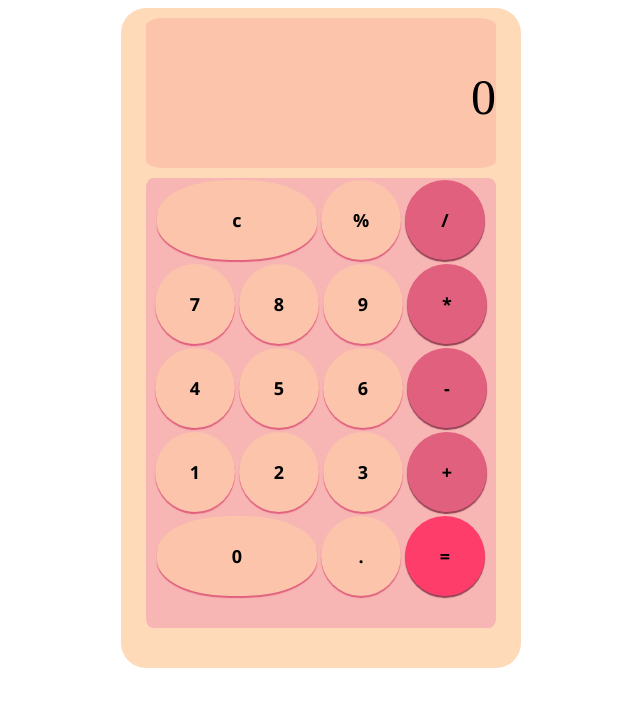
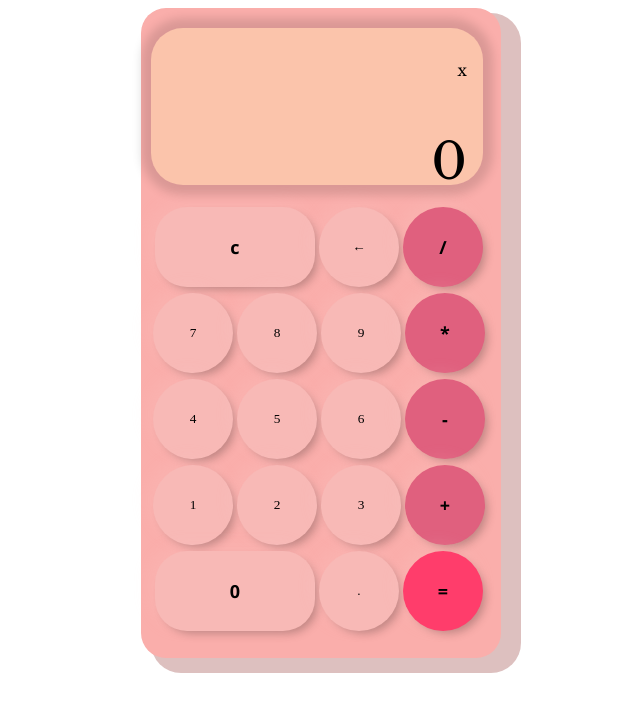
Before and after one commit to itsPauO/Calculadora, a plain HTML site: page index.html in a window 1280 px wide. Shown: the whole page, without its empty margins (319-959 px from the left). Drawn offline with nearby package versions, Linux system fonts and the light colour scheme.

Commit message:
Cambios estéticos a la calculadora

```diff
--- a/app.js
+++ b/app.js
@@ -10,4 +10,3 @@ function operacion(valor) {
   ope = valor
 
   }
-}
--- a/index.html
+++ b/index.html
@@ -5,46 +5,48 @@
     <meta http-equiv="X-UA-Compatible" content="IE=edge" />
     <meta name="viewport" content="width=device-width, initial-scale=1.0" />
     <title>Document</title>
+    <link href="https://fonts.googleapis.com/css2?family=Libre+Baskerville&display=swap" rel="stylesheet" type="text/css">
     <link rel="stylesheet" href="style.css" />
     <script src="app.js"></script>
   </head>
   <body>
     <!-- CAlculadora-->
     <div id="fondoCalculadora">
-      <div id="cabecera">
+      <div id="display">
         <div id="resultado">
+          <p id="resultadoAnterior">x</p>
           <p id="resultadonum">0</p>
         </div>
       </div>
 
       <div id="fondoBotones">
         <div class="lineas">
-          <button id="c"">c</button>
-          <button class="boton1">%</button>
-          <button id="dividido">/</button>
+          <button id="c" class="operador">c</button>
+          <button class="boton1">&larr;</button>
+          <button id="dividido" class="operador">/</button>
         </div>
         <div class="lineas">
           <button class="boton1" onclick="f1('7')">7</button>
           <button class="boton1" onclick="f1('8')">8</button>
           <button class="boton1" onclick="f1('9')">9</button>
-          <button id="por">*</button>
+          <button id="por" class="operador">*</button>
         </div>
         <div class="lineas">
           <button class="boton1" onclick="f1('4')">4</button>
           <button class="boton1" onclick="f1('5')">5</button>
           <button class="boton1" onclick="f1('6')">6</button>
-          <button id="menos">-</button>
+          <button id="menos" class="operador">-</button>
         </div>
         <div class="lineas">
           <button class="boton1" onclick="f1('1')">1</button>
           <button class="boton1" onclick="f1('2')">2</button>
           <button class="boton1" onclick="f1('3')">3</button>
-          <button id="mas">+</button>
+          <button id="mas" class="operador">+</button>
         </div>
         <div class="lineas">
-          <button id="cero" onclick="f1('0')">0</button>
+          <button id="cero" class="boton1" click="f1('0')">0</button>
           <button class="boton1" onclick="f1('.')">.</button>
-          <button id="igual">=</button>
+          <button id="igual" class="operador">=</button>
         </div>
       </div>
     </div>
--- a/style.css
+++ b/style.css
@@ -1,35 +1,60 @@
+*{
+    font-family: 'Libre Baskerville', serif;
+    /*background-image: linear-gradient(to right top, #6f4646, #8d5a71, #9877a7, #869bdb, #51c3ff);
+*/}
 
  #fondoCalculadora
  {
-     width: 400px;
-     height: 650px;
+     width: 360px;
+     height: 640px;
      border-radius: 25px;
-     background-color: #FFDAB9;
+     background-color: #faaeab;
      margin: auto;
      padding-top: 10px;
+     box-shadow: 15px 10px 0px 5px #bb828080;
  }
 
- #cabecera
+ /*#display
  {
-    width: 350px;
+    width: 325px;
     height: 150px;
     background-color: #FBC4AB;
     margin: auto;
-    border-radius: 5%;
+    border-radius: 32px;
     display: flex;
     text-align: center;
     justify-content: right;
+ }*/
+
+ #display
+ {
+    width: 300px;
+    height: 125px;
+    grid-column: 1 / -1;
+    padding: 16px;
+    display: flex;
+    margin: 10px 10px 20px;
+    flex-direction: column;
+    align-items: flex-end;
+    background-color: #FBC4AB;
+    border-radius: 32px;
+    text-align: right;
+    justify-content: space-between;
+    word-break: break-all;
+    box-shadow: 0px 0px 10px 10px #00000020;
  }
 
 #fondoBotones
 {
+    display: grid;
+    grid-template-columns: repeat,(4, 75px);
     width: 350px;
-    height: 450px;
-    background-color: rgb(247, 181, 179);
+    height: 430px;
+    background-color: transparent;
     margin-top: 10px;
-    margin-left: 25px;
-    border-radius: 2%;
-
+    margin-left: 3px;
+    border-radius: 32px;
+    grid-column: 1 / -1;
 }
 
 #resultadonum
@@ -39,26 +64,28 @@
 .lineas
 {
     width: 100%;
-    background-color: #FBC4AB
-    height: 70px;
+    background-color: transparent;
     display: flex;
     justify-content: center;
-
-
 }
 .boton1
  {
+    cursor: pointer;
      width: 80px;
      height: 80px;
-     background-color: #FBC4AB;
+     background-color: #f8b9b6;
      border-radius: 50%;
      border-color: transparent;
-     box-shadow: 0px 2px 1px 0px #e0607e;
+     box-shadow: 5px 5px 10px -3px #00000040, -5px -5px 15px 3px #fcd0cd1f;
      margin: 2px;
-     font-size: large;
-     font-family:'Segoe UI', Tahoma, Geneva, Verdana, sans-serif;
-     font-weight:600;
+     font-family: 'Fraunces'
+    ;
+ }
 
+ .operador
+ {
+    cursor: pointer;
+    box-shadow: 5px 5px 10px -3px #00000040, -5px -5px 15px 3px #fcd0cd1f;
  }
 
  #menos
@@ -68,7 +95,7 @@
     background-color: #e0607e;
     border-radius: 50%;
     border-color: transparent;
-    box-shadow: 0px 2px 1px 0px #944255;
+    box-shadow: 5px 5px 10px -3px #00000040, -5px -5px 15px 3px #fcd0cd1f;
     margin: 2px;
     font-size: large;
     font-family:'Segoe UI', Tahoma, Geneva, Verdana, sans-serif;
@@ -82,7 +109,6 @@
     background-color: #e0607e;
     border-radius: 50%;
     border-color: transparent;
-    box-shadow: 0px 2px 1px 0px #944255;
     margin: 2px;
     font-size: large;
     font-family:'Segoe UI', Tahoma, Geneva, Verdana, sans-serif;
@@ -96,7 +122,6 @@
     background-color: #ff3d6b;
     border-radius: 50%;
     border-color: transparent;
-    box-shadow: 0px 2px 1px 0px #944255;
     margin: 2px;
     font-size: large;
     font-family:'Segoe UI', Tahoma, Geneva, Verdana, sans-serif;
@@ -110,7 +135,6 @@
     background-color: #e0607e;
     border-radius: 50%;
     border-color: transparent;
-    box-shadow: 0px 2px 1px 0px #944255;
     margin: 2px;
      font-size: large;
      font-family:'Segoe UI', Tahoma, Geneva, Verdana, sans-serif;
@@ -124,7 +148,6 @@
     background-color: #e0607e;
     border-radius: 50%;
     border-color: transparent;
-    box-shadow: 0px 2px 1px 0px #944255;
     margin: 2px;
      font-size: large;
      font-family:'Segoe UI', Tahoma, Geneva, Verdana, sans-serif;
@@ -135,10 +158,10 @@
  {
     width: 160px;
     height: 80px;
-    background-color: #FBC4AB;
-    border-radius:45%;
+    background-color: #f8b9b6;
+    border-radius:32px;
     border-color: transparent;
-    box-shadow: 0px 2px 1px 0px #e0607e;
+    box-shadow: 5px 5px 10px -3px #00000040, -5px -5px 15px 3px #fcd0cd1f;
     margin: 2px;
      font-size: large;
      font-family:'Segoe UI', Tahoma, Geneva, Verdana, sans-serif;
@@ -149,12 +172,28 @@
  {
     width: 160px;
     height: 80px;
-    background-color: #FBC4AB;
-    border-radius:45%;
+    background-color: #f8b9b6;
+    border-radius:32px;
     border-color: transparent;
-    box-shadow: 0px 2px 1px 0px #e0607e;
+    box-shadow: 5px 5px 10px -3px #00000040, -5px -5px 15px 3px #fcd0cd1f;
     margin: 2px;
     font-size: large;
     font-family:'Segoe UI', Tahoma, Geneva, Verdana, sans-serif;
     font-weight:600;
  }
+
+ .boton1:active{
+    background-color: #e9b0ad;
+ }
+
+ #cero:active{
+    background-color: #e9b0ad;
+ }
+
+ #c:active{
+    background-color: #e9b0ad;
+ }
+
+ .operador:active{
+    background-color: #ca5973;
+ }
```
